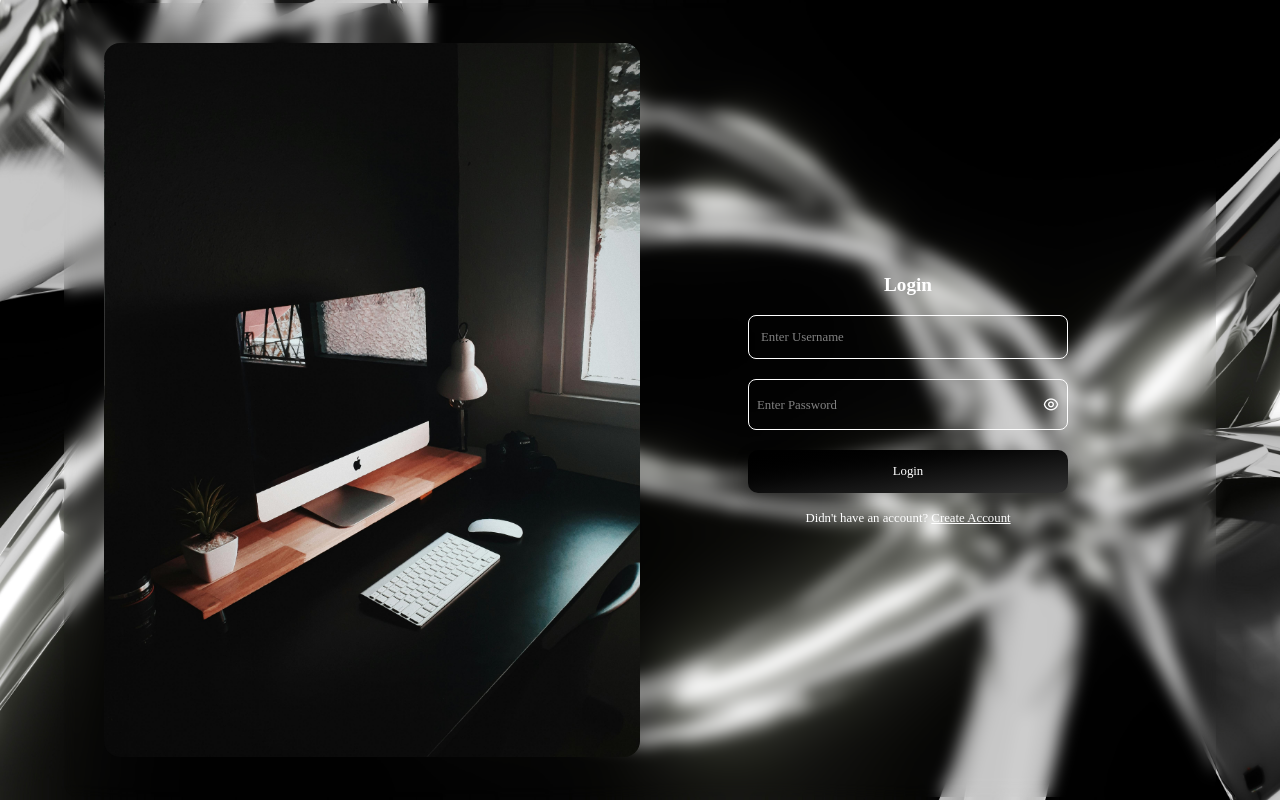
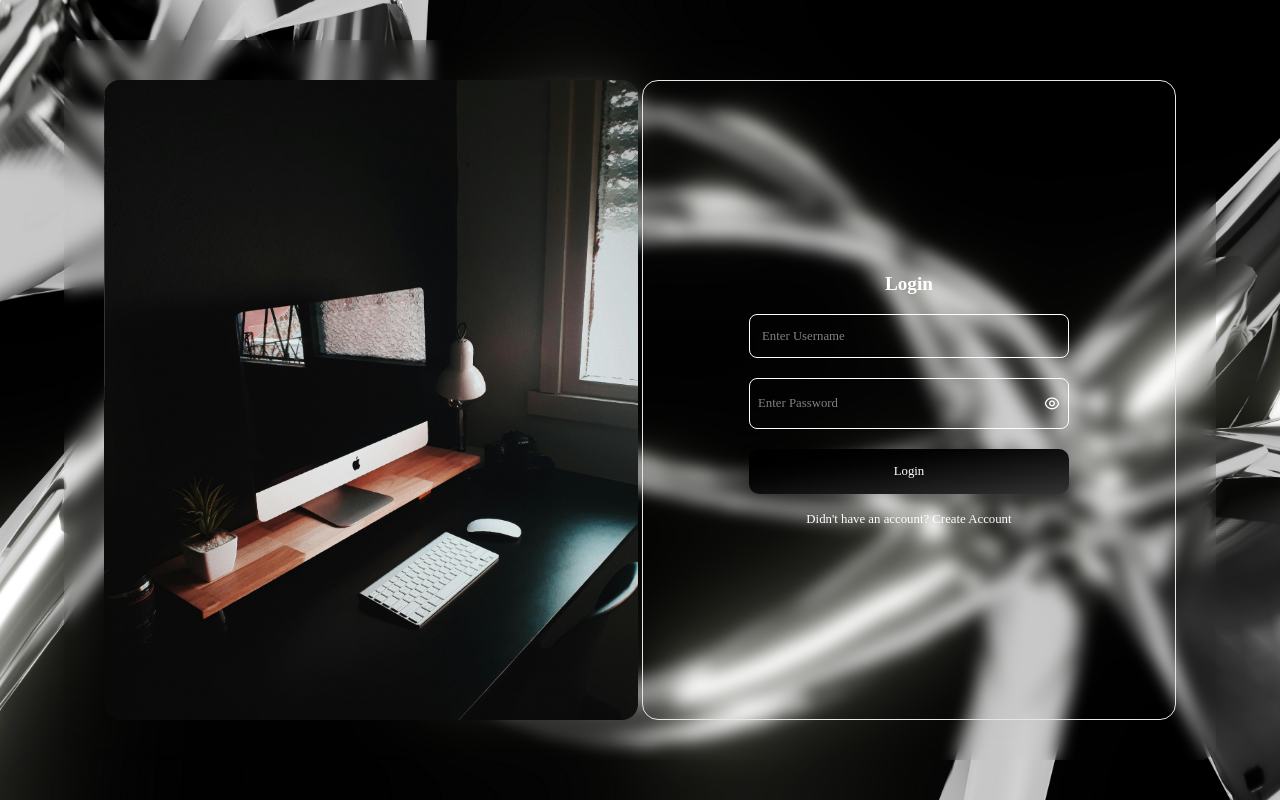
Before and after one commit to Ankitdhiman0/ecommerce-frontend, a React (Vite) app: page / in a window 1280 px wide. Built offline with nearby package versions, Linux system fonts and the light colour scheme.

Commit message:
Overflowing ui solved

```diff
--- a/src/pages/Login.jsx
+++ b/src/pages/Login.jsx
@@ -29,12 +29,12 @@ function Login() {
 
       localStorage.setItem("token", res.data.token);
       localStorage.setItem("user", JSON.stringify(res.data.user));
+      navigate("/home");
 
       const role = res.data.user.role;
 
       if (role === "admin") navigate("/admin");
-      else if (role === "owner") navigate("/owner");
-      else navigate("/home");
+      if (role === "owner") navigate("/owner");
     } catch (err) {
       console.error(err);
       setErrMsg("No User Found");
@@ -45,7 +45,7 @@ function Login() {
     const tl = gsap.timeline();
 
     tl.from(".ok", {
-      x: 30,
+      x: 30, //  comes from the right
       opacity: 0,
       duration: 1.5,
       ease: "power4.out",
@@ -77,22 +77,22 @@ function Login() {
 
   return (
     <>
-      <main className="w-full min-h-screen flex justify-center items-center bg-[url('/mobile.jpg')] md:bg-[url('/4.jpg')] bg-cover bg-center bg-no-repeat overflow-hidden">
-        <section className="w-full min-h-screen flex items-center justify-center flex-col md:flex-row">
-          <div className="ok bg-transparent w-[90%] border border-white md:border-0 flex flex-col md:flex-row p-5 md:p-10 backdrop-blur-sm rounded-2xl">
-            {/* Image Section */}
-            <div className="ok hidden md:block md:w-1/2 h-auto">
+      <main className="h-screen w-full text-black flex justify-center items-center bg-[url('/mobile.jpg')] md:bg-[url('/4.jpg')] bg-cover bg-center">
+        <section className="w-full h-full flex items-center justify-center flex-col md:flex-row">
+          <div className="ok blured bg-transparent w-[90%] border border-white md:border-0 md:h-[90%] flex p-10 backdrop-blur-sm rounded-2xl">
+            {/* Image Section - Hidden on mobile */}
+            <div className="ok hidden md:block md:w-1/2 h-full">
               <img
                 src="/image.jpg"
                 alt="Login Visual"
-                className="ok w-full h-full object-contain rounded-2xl"
+                className="ok w-full h-full object-cover rounded-2xl"
               />
             </div>
 
             {/* Form Section */}
-            <div className="ok w-full md:w-1/2 flex flex-col items-center justify-center px-4 py-6 rounded-2xl">
-              <div className="w-full flex flex-col items-center justify-center">
-                <h1 className="txt text-xl md:text-xl xl:text-[1.5vw] font-bold mb-4 text-center text-white">
+            <div className="ok w-full md:w-1/2 h-full md:border md:border-gray-200 ml-1 text-white flex flex-col items-center justify-center px-4 py-6 rounded-2xl">
+              <div className="w-full flex flex-col items-center h-full justify-center">
+                <h1 className="txt text-xl md:text-xl xl:text-[1.5vw] font-bold mb-4 text-center">
                   Login
                 </h1>
 
@@ -108,10 +108,10 @@ function Login() {
                     autoFocus
                     required
                     onChange={(e) => setUsername(e.target.value)}
-                    className="txt px-3 py-3 rounded-lg text-sm xl:text-[1vw] border border-white outline-none w-full bg-transparent text-white"
+                    className="txt px-3 py-3 rounded-lg text-sm xl:text-[1vw] border border-white outline-none w-full"
                   />
 
-                  <div className="txt flex w-full items-center justify-between border border-white rounded-lg px-2 py-3 bg-transparent">
+                  <div className="txt flex w-full items-center justify-between border border-white rounded-lg px-2 py-3">
                     <input
                       autoComplete="current-password"
                       type={visiblePass ? "text" : "password"}
@@ -120,10 +120,10 @@ function Login() {
                       required
                       onChange={(e) => setPassword(e.target.value)}
                       ref={input}
-                      className="w-[88%] xl:text-[1vw] bg-transparent outline-none text-sm text-white"
+                      className="w-[88%] xl:text-[1vw] bg-transparent outline-none text-sm"
                     />
                     <span
-                      className="txt cursor-pointer text-white"
+                      className="txt cursor-pointer"
                       onClick={() => setVisiblePass(!visiblePass)}
                     >
                       {visiblePass ? (
@@ -136,7 +136,7 @@ function Login() {
 
                   <button
                     type="submit"
-                    className="btn-submit relative w-full px-6 py-3 text-white text-sm md:text-[1vw] font-medium rounded-[10px] bg-gradient-to-br from-black to-[#333333] shadow-[0_5px_15px_rgba(0,0,0,0.2)] overflow-hidden transition-all duration-300 ease-in-out hover:-translate-y-[3px] hover:shadow-[0_8px_20px_rgba(0,0,0,0.3)] hover:from-[#1a1a1a] hover:to-[#4d4d4d] active:translate-y-[1px] active:shadow-[0_3px_10px_rgba(0,0,0,0.2)] group"
+                    className="btn-submit relative w-full px-6 md:py-[1vw] py-4   text-white text-[12px] md:text-[1vw] font-medium rounded-[10px] border-none bg-gradient-to-br from-black to-[#333333] shadow-[0_5px_15px_rgba(0,0,0,0.2)] overflow-hidden transition-all duration-300 ease-in-out hover:-translate-y-[3px] hover:shadow-[0_8px_20px_rgba(0,0,0,0.3)] hover:from-[#1a1a1a] hover:to-[#4d4d4d] active:translate-y-[1px] active:shadow-[0_3px_10px_rgba(0,0,0,0.2)] group"
                   >
                     <span className="absolute top-0 left-[-100%] w-full h-full bg-gradient-to-r from-transparent via-white/20 to-transparent transition-all duration-500 group-hover:left-full" />
                     Login
@@ -144,11 +144,10 @@ function Login() {
                 </form>
                 {errMsg && <p className="text-red-600 pt-2">{errMsg}</p>}
 
-                <h1 className="txt text-[13px] xl:text-[1vw] mt-4 text-center text-white">
+                {/* Bottom Text */}
+                <h1 className="txt text-[13px] xl:text-[1vw] mt-4 text-center">
                   Didn't have an account?{" "}
-                  <Link to="/signup" className="underline">
-                    Create Account
-                  </Link>
+                  <Link to="/signup">Create Account</Link>
                 </h1>
               </div>
             </div>
@@ -158,5 +157,4 @@ function Login() {
     </>
   );
 }
-
 export default Login;
```
